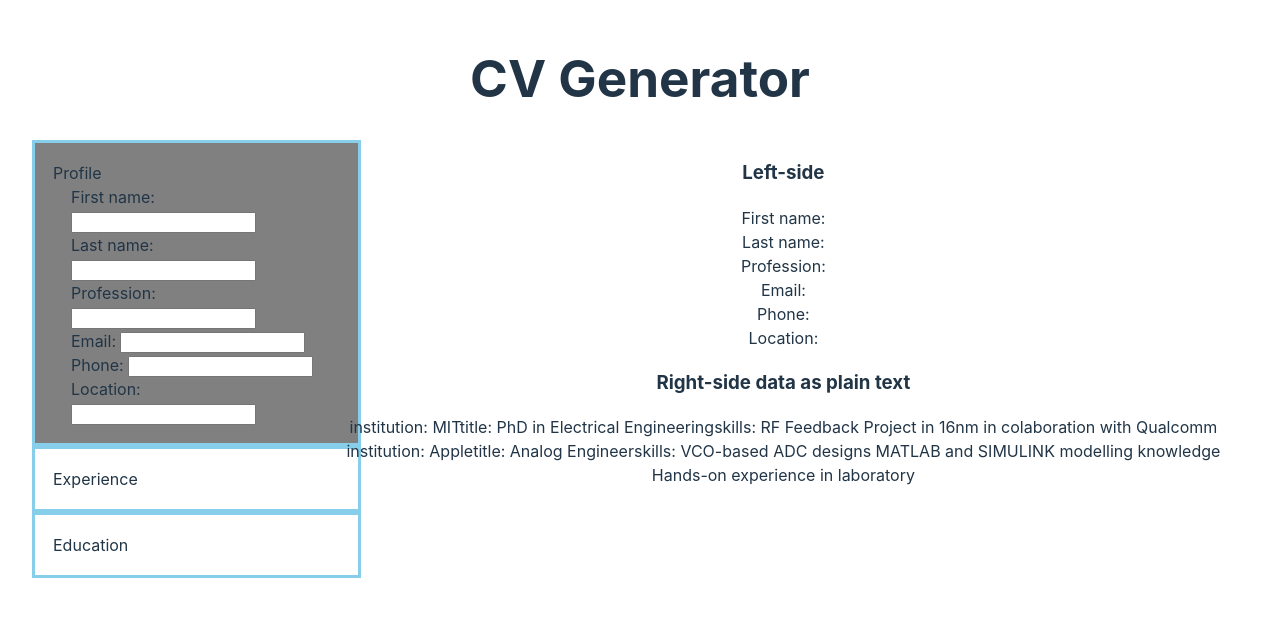
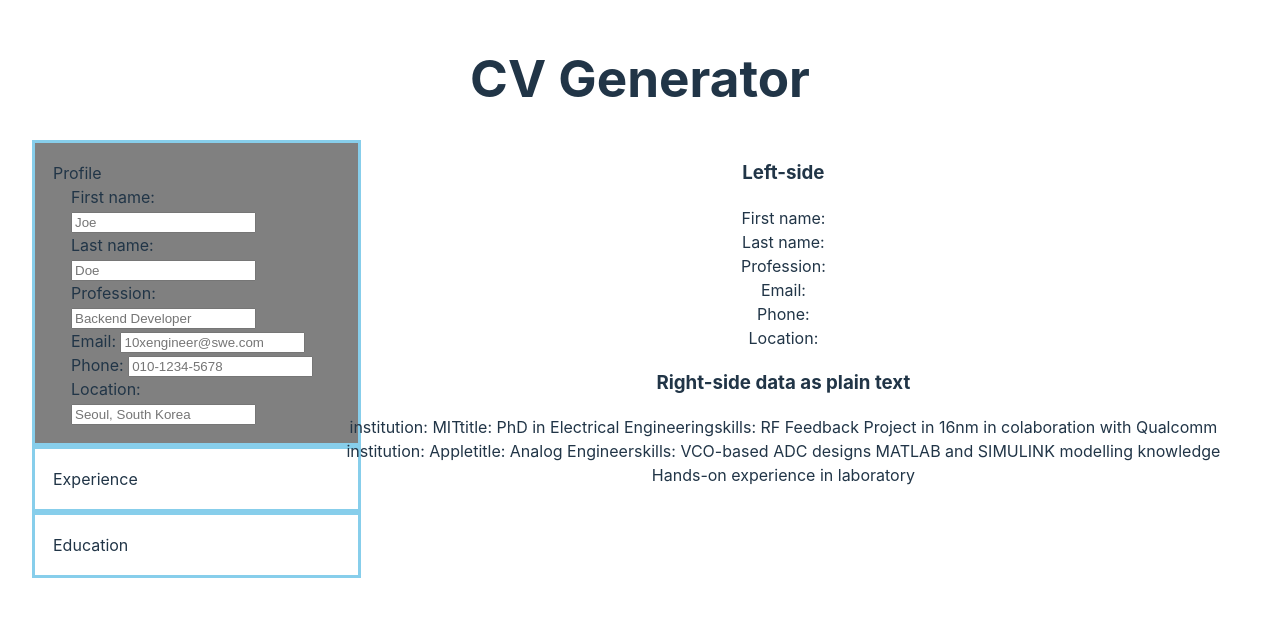
Before and after one commit to CTSDM/odin-cv-application, a React (Vite) app: page / in a window 1280 px wide. Shown: the part 103-720 px from the top of the page. Built offline with nearby package versions, Linux system fonts and the light colour scheme.

Commit message:
Add placeholders for the different inputs

```diff
--- a/src/App.jsx
+++ b/src/App.jsx
@@ -6,6 +6,7 @@ import { basicInformation } from "./template/basicInfo.js";
 import BlockExperience from "./components/BlockExperience.jsx";
 import experience from "./template/experience.js";
 import Preview from "./components/Preview.jsx";
+import placeholders from "./template/placeholders.js";
 
 function App() {
     const [accordionStatus, setAccordionStatus] = useState({
@@ -59,6 +60,7 @@ function App() {
                                 type={info.type}
                                 value={inputPersonal[index]}
                                 onChange={handleChange(index)}
+                                placeholder={placeholders.personal[info.label]}
                             />
                         ))}
                     </Accordion>
@@ -72,6 +74,7 @@ function App() {
                             type={"career"}
                             expInfo={expInfo}
                             updateInfo={setExpInfo}
+                            placeholder={placeholders.experience.career}
                         />
                     </Accordion>
                     <Accordion
@@ -84,6 +87,7 @@ function App() {
                             type={"education"}
                             expInfo={expInfo}
                             updateInfo={setExpInfo}
+                            placeholder={placeholders.experience.education}
                         />
                     </Accordion>
                 </div>
--- a/src/components/BlockExperience.jsx
+++ b/src/components/BlockExperience.jsx
@@ -4,7 +4,13 @@ import EntryCard from "./EntryCard";
 import { nanoid } from "nanoid";
 import FormExperience from "./FormExperience.jsx";
 
-export default function BlockExperience({ name, type, expInfo, updateInfo }) {
+export default function BlockExperience({
+    name,
+    type,
+    expInfo,
+    updateInfo,
+    placeholder,
+}) {
     const [entriesId, setEntries] = useState(Object.keys(expInfo[type]));
     const [formTarget, setFormTarget] = useState(entriesId[0]);
     const [editingStatus, setEditingStatus] = useState(false);
@@ -14,7 +20,15 @@ export default function BlockExperience({ name, type, expInfo, updateInfo }) {
         const newId = nanoid();
         setEntries([...entriesId, newId]);
         // we should create a template for adding new data
-        addExpInfo(type, { institution: "", title: "", skills: "" }, newId);
+        addExpInfo(
+            type,
+            {
+                institution: placeholder.institution,
+                title: placeholder.title,
+                skills: placeholder.skills,
+            },
+            newId,
+        );
         // when creating a new entry it goes directly into editing that entry
         // so we need to change the formTarget and the editingStatus
         setFormTarget(newId);
--- a/src/components/InputTextSimple.jsx
+++ b/src/components/InputTextSimple.jsx
@@ -1,12 +1,20 @@
-export default function Input({ name, type, value, onChange }) {
+export default function InputTextSimple({
+    name,
+    label,
+    type,
+    value,
+    onChange,
+    placeholder,
+}) {
     return (
         <>
-            <label htmlFor="firstName">{name}: </label>
+            <label htmlFor={label}>{name}: </label>
             <input
                 type={type}
-                name="firstName"
+                id={label}
                 value={value}
                 onChange={onChange}
+                placeholder={placeholder}
             />
         </>
     );
--- /dev/null
+++ b/src/template/placeholders.js
@@ -0,0 +1,23 @@
+const personal = {
+    location: "Seoul, South Korea",
+    ["first-name"]: "Joe",
+    ["last-name"]: "Doe",
+    email: "10xengineer@swe.com",
+    phone: "010-1234-5678",
+    profession: "Backend Developer",
+};
+
+const experience = {
+    career: {
+        institution: "Cloudfare",
+        title: "Staff Engineer",
+        skills: `Key player in the Distributed denial-of-service (DDoS) protection team`,
+    },
+    education: {
+        institution: "MIT",
+        title: "Bachelor's degree in Electrical Engineering",
+        skills: `Several projects in Radio Frequency along with wireless communication devices.`,
+    },
+};
+
+export default { personal, experience };
```
